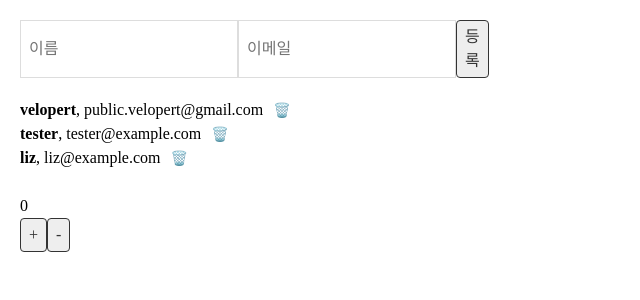
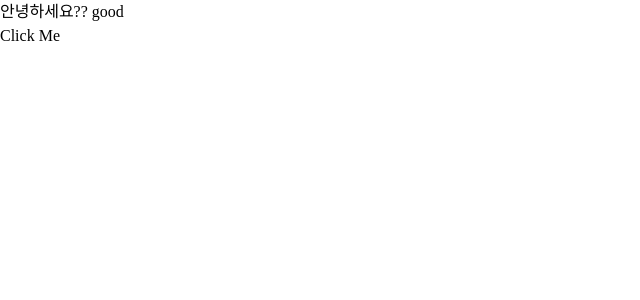
Before and after one commit to zyekim/review-react, a React (Create React App) app: page / in a window 1280 px wide. Shown: the top 300 px of the page, without its empty margins (0-640 px from the left). Built offline with nearby package versions, Linux system fonts and the light colour scheme.

Commit message:
test context API

```diff
--- /dev/null
+++ b/src/ContextSample.js
@@ -0,0 +1,28 @@
+
+import React,{ createContext, useContext,useState } from "react";
+
+const MyContext = createContext('defaultVal');
+
+function Child(){
+  const text = useContext(MyContext);
+  return <div>안녕하세요?? {text}</div>
+}
+function Parent(){
+  return <Child />
+}
+
+function GrandParent(){
+  return <Parent />
+}
+
+function ContextSample() {
+  const [val, setVal] = useState(true)
+  return (
+    <MyContext.Provider value={val ? "good" : "bad"}>
+      <GrandParent/>
+      <button onClick={()=> setVal(!val)}>Click Me</button>
+    </MyContext.Provider>
+  )
+}
+
+export default ContextSample;
--- a/src/index.js
+++ b/src/index.js
@@ -1,13 +1,14 @@
 import React from 'react';
 import ReactDOM from 'react-dom/client';
 import './index.css';
-import App from './App';
+// import App from './App';
+import ContextSample from './ContextSample';
 import reportWebVitals from './reportWebVitals';
 
 const root = ReactDOM.createRoot(document.getElementById('root'));
 root.render(
   // <React.StrictMode>
-    <App />
+    <ContextSample />
   // </React.StrictMode>
 );
 
```
